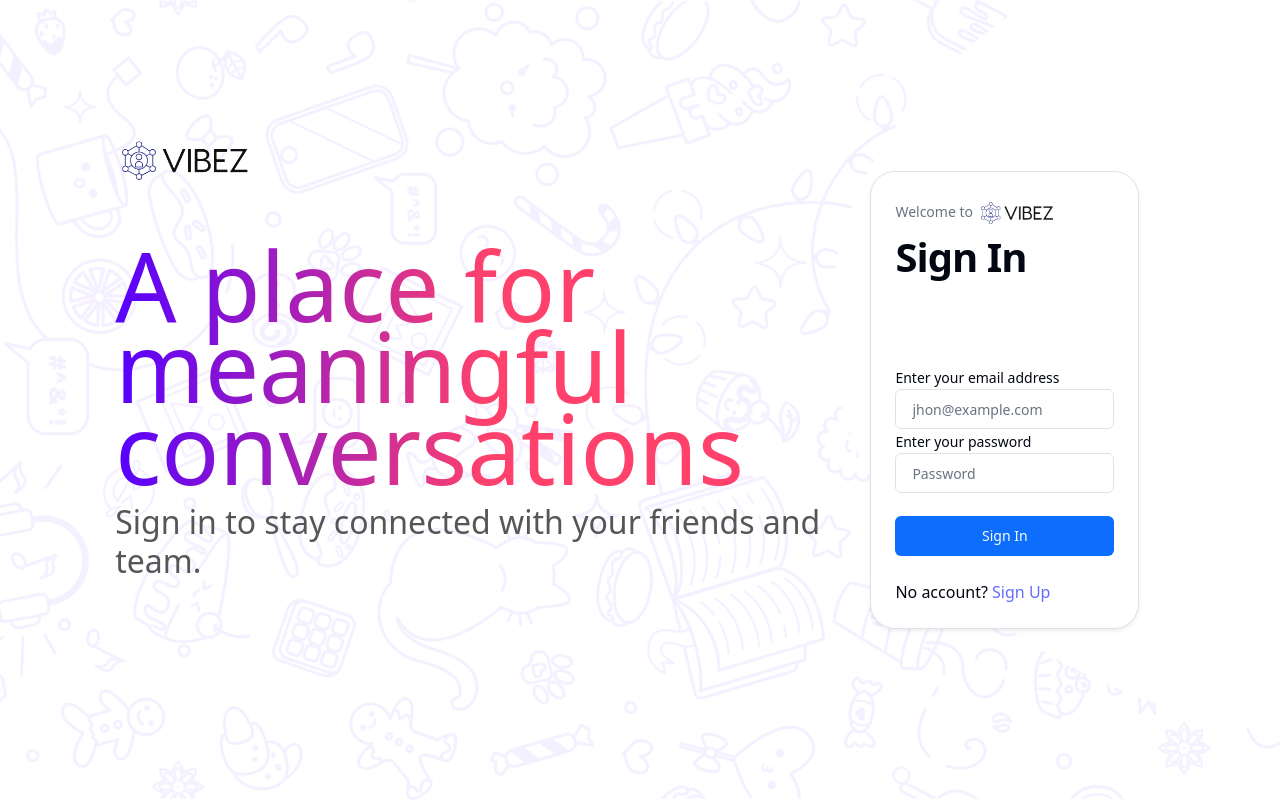
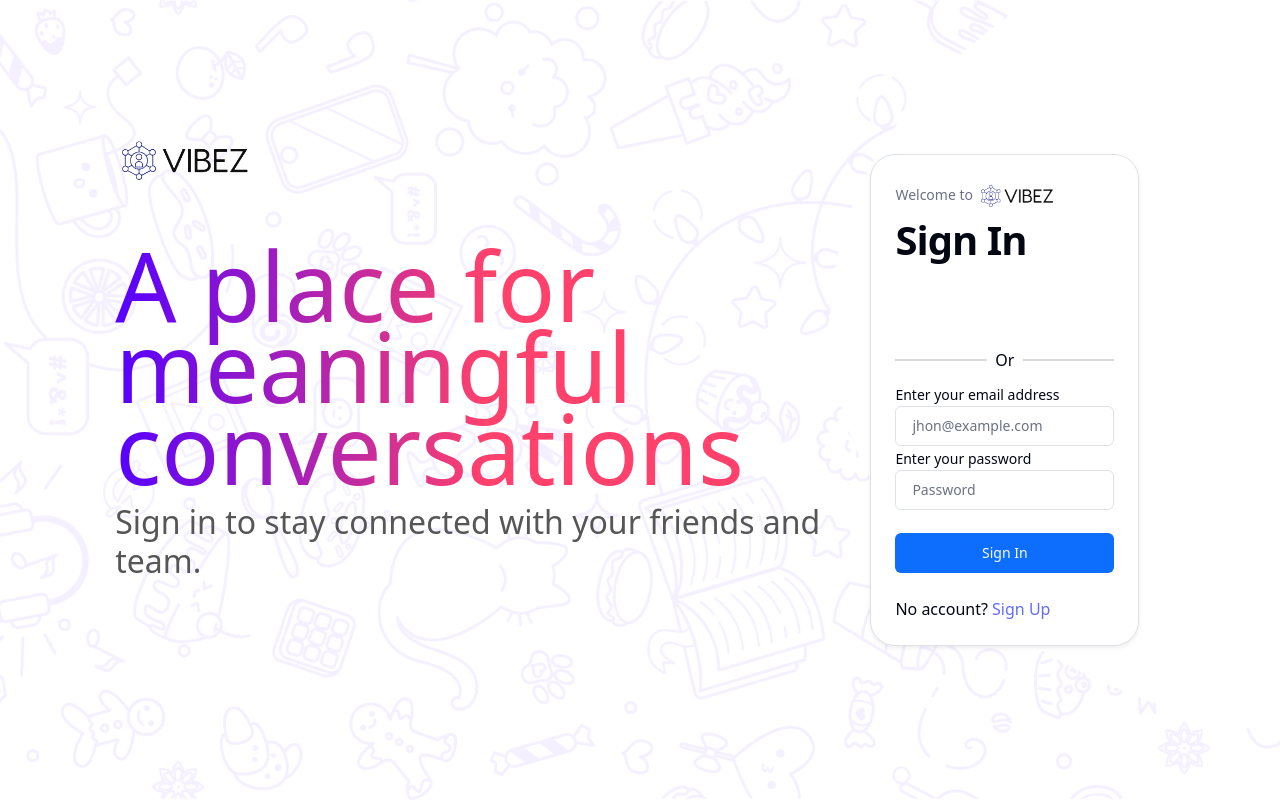
Before and after one commit to OshithRoshantha/Vibez-client, a React (Vite) app: page / in a window 1280 px wide. Built offline with nearby package versions, Linux system fonts and the light colour scheme.

Commit message:
add divider component to Signin page for improved layout and styling

```diff
--- a/src/Pages/Signin.jsx
+++ b/src/Pages/Signin.jsx
@@ -42,6 +42,11 @@ export default function Signin() {
               }}
             />
             <br/>
+            <div className='divider'>
+              <div className='divider-line'></div>
+              &nbsp;&nbsp;Or&nbsp;&nbsp;
+              <div className='divider-line'></div>
+            </div>
             <Label htmlFor="email">Enter your email address</Label>
             <Input type="email" id="email" placeholder="jhon@example.com" />
             <Label htmlFor="email">Enter your password</Label>
--- a/src/Pages/Styles/Signin.css
+++ b/src/Pages/Styles/Signin.css
@@ -83,3 +83,15 @@
     width: 60%;
     border-radius: 25px;
 }
+
+.divider-line{
+    border: #9b9b9b5e 1px solid;
+    height: 1px;
+    width: 100%;
+}
+.divider{
+    display: flex;
+    justify-content: center;
+    align-items: center;
+    margin-bottom: 4.5%;
+}
```
